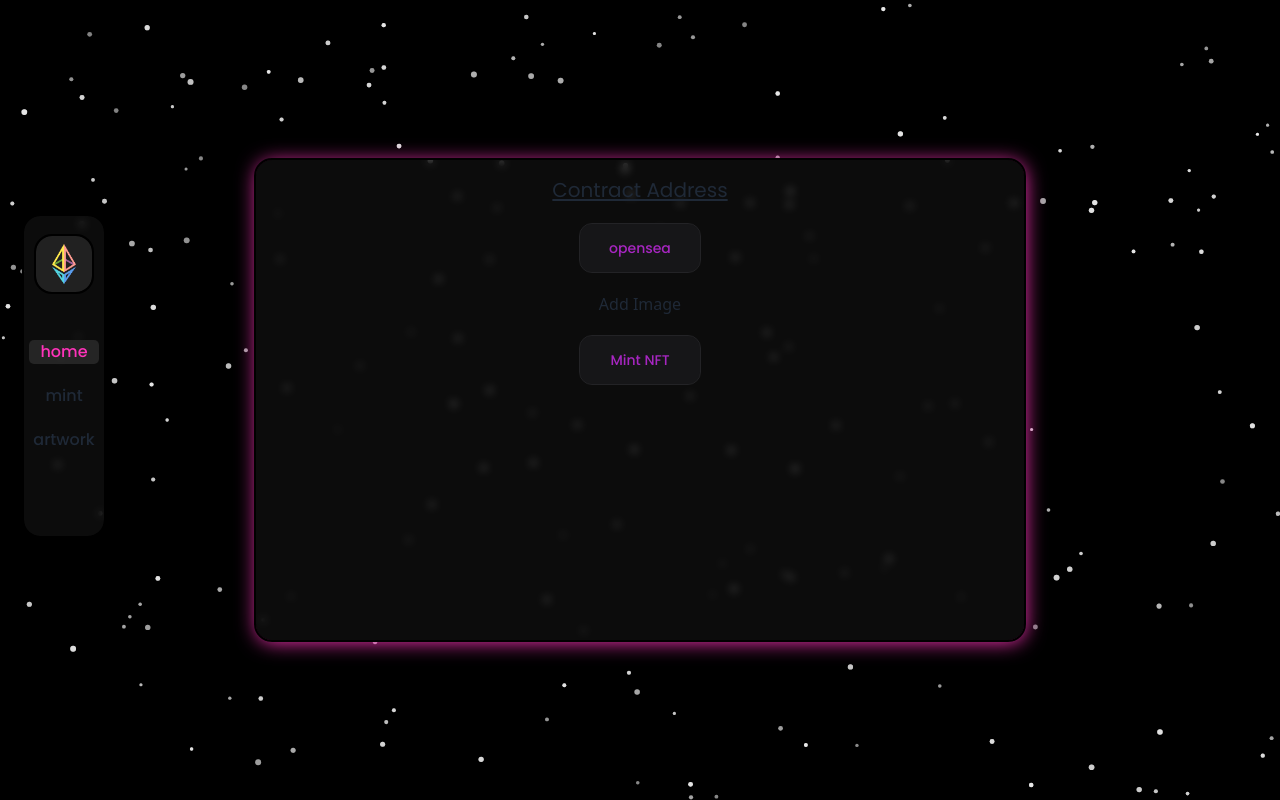
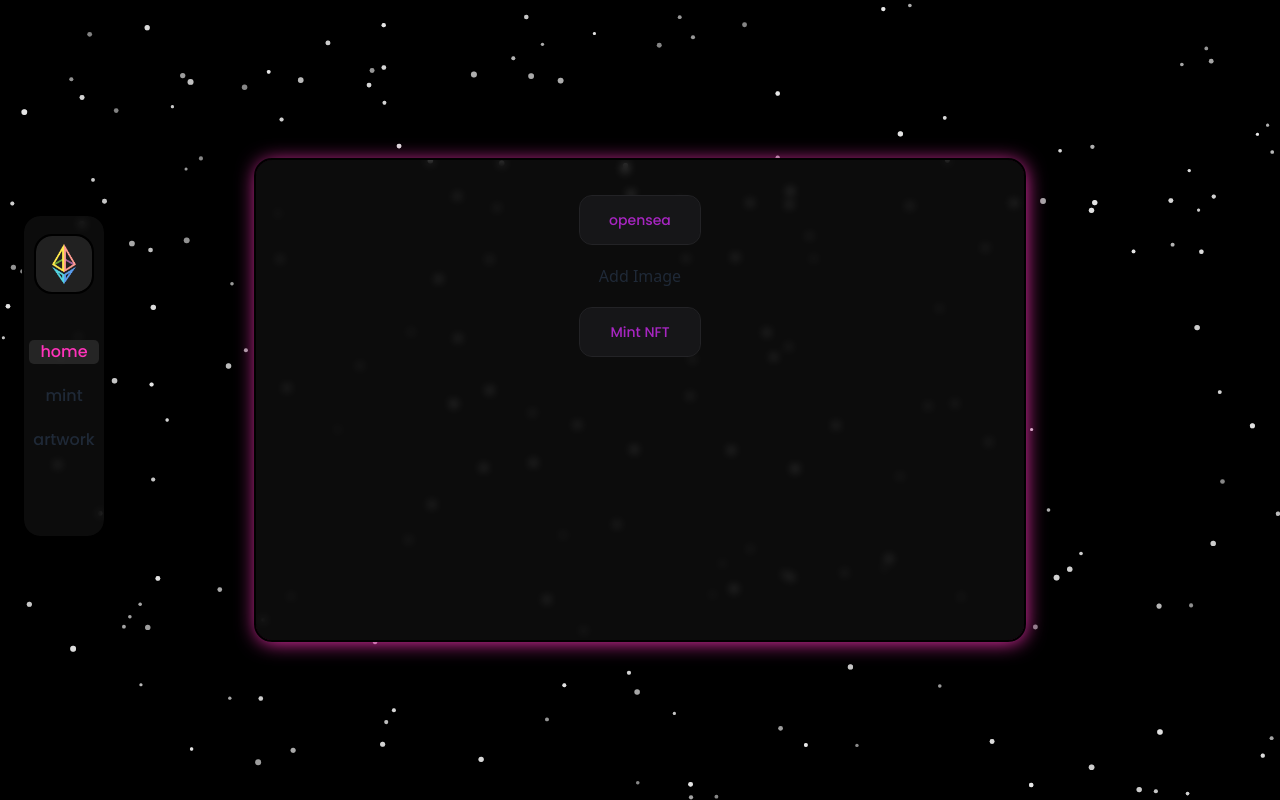
Before and after one commit to pranavcpawar/raptor-nfts, a React (Vite) app: page /mint in a window 1280 px wide. Built offline with nearby package versions, Linux system fonts and the light colour scheme.

Commit message:
add contract address on mint page

```diff
--- a/src/pages/Mint.jsx
+++ b/src/pages/Mint.jsx
@@ -1,11 +1,15 @@
 import React from "react";
+import { useMintDappContext } from "../../context";
 
 const Mint = () => {
+
+  const { raptorsNftAddress } = useMintDappContext();
+
   return (
     <div className="z-10 min-h-screen grid place-content-center">
         <div className="flex flex-col sm:w-[60vw] sm:h-[60vh] w-[100vw] h-[100vh] bg-[#121212] shadow-[1px_2px_20px] shadow-[#ff33bb] backdrop-blur-sm bg-opacity-70 p-4 m-2 sm:rounded-box outline outline-black outline-2 outline-offset-0 space-y-5">
           <div className="flex flex-col items-center">
-            <h1 className="font-poppins text-xl underline underline-offset-2">Contract Address</h1>
+            <h1 className="font-poppins font-semibold lg:text-xl underline underline-offset-2">{raptorsNftAddress}</h1>
           </div>
           <div className="flex flex-col items-center">
             <button className="font-poppins text-sm bg-[#161618] text-[#a726c1] w-[120px] h-[48px] p-2 outline outline-1 outline-offset-0 outline-[#232326] rounded-[12px] hover:bg-[#191919] hover:outline-[#323232] active:scale-110 font-medium">opensea</button>
```
